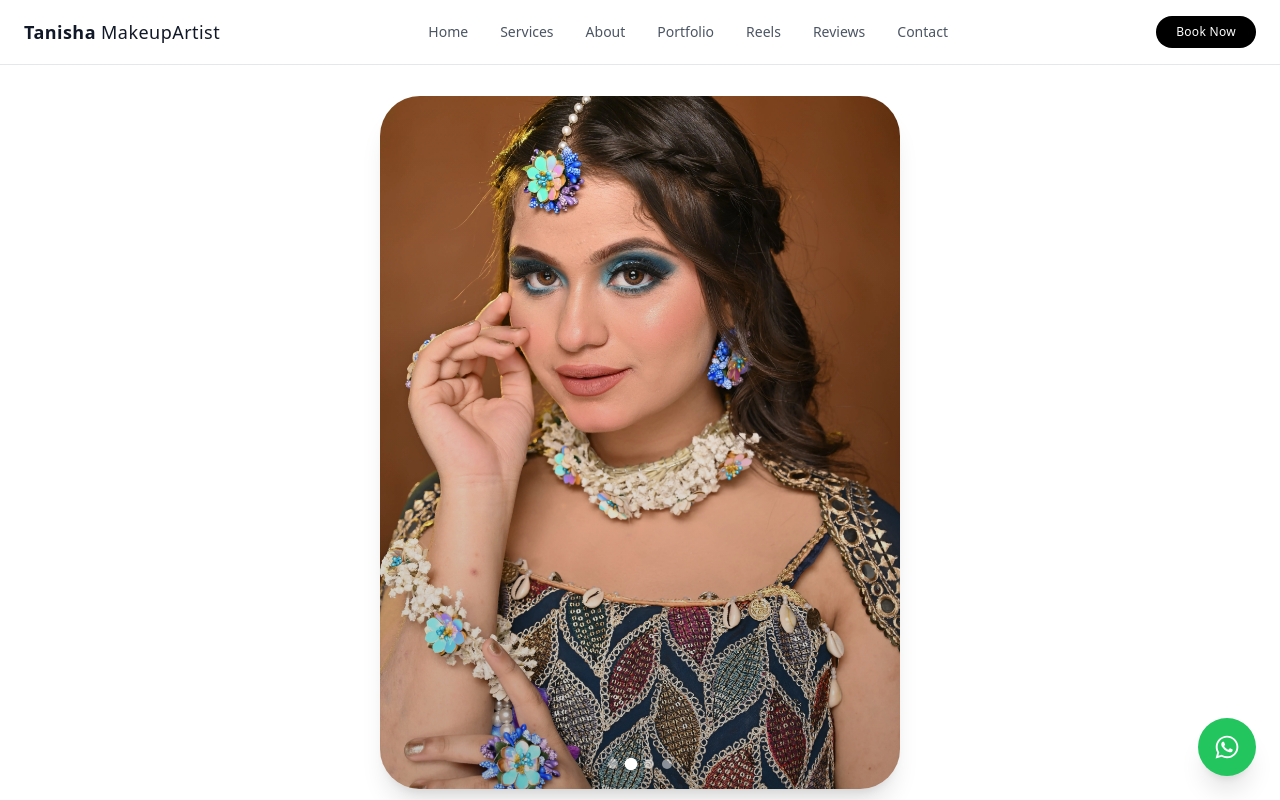
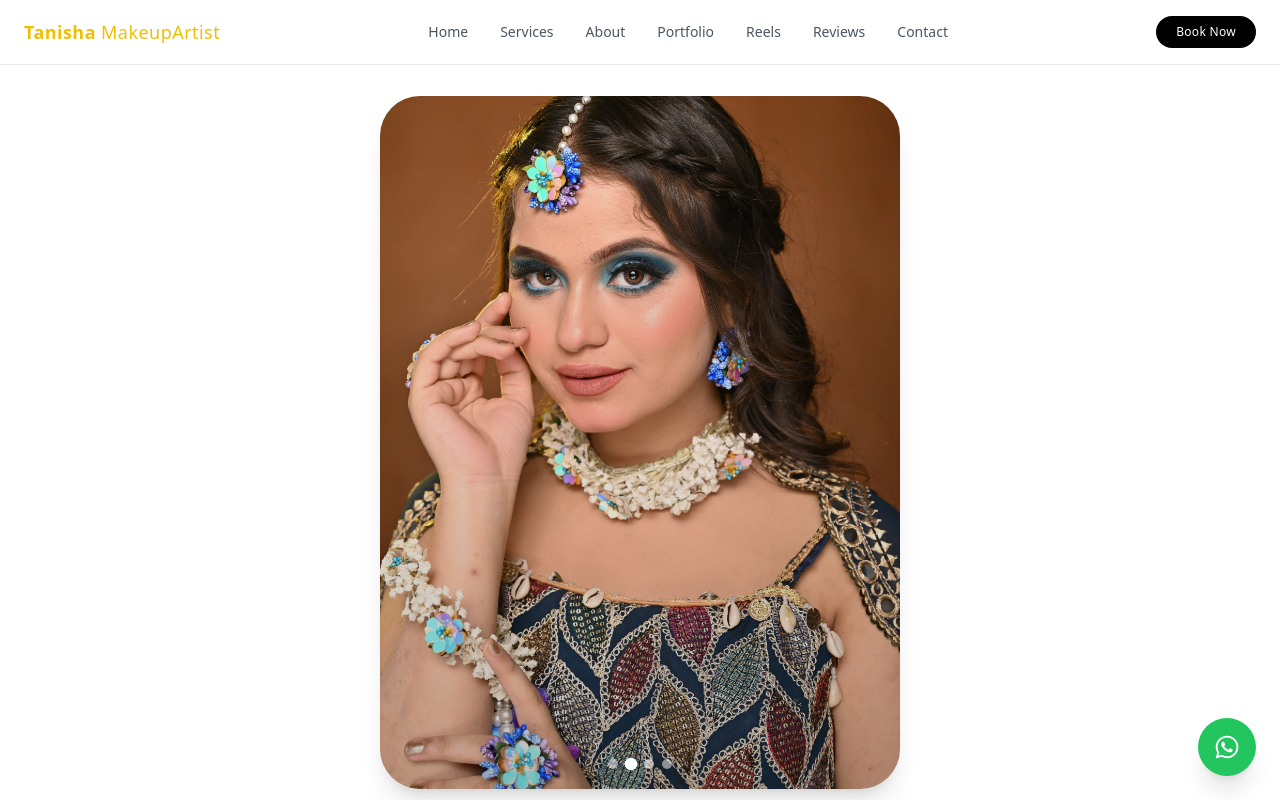
Before and after one commit to mithunhalder01/tanisha-makeup-artist, a React (Vite) app: page / in a window 1280 px wide. Shown: the top 800 px of the page. Built offline with nearby package versions, Linux system fonts and the light colour scheme.

Commit message:
Fix: Vite image import issue

```diff
--- a/src/components/common/Footer.jsx
+++ b/src/components/common/Footer.jsx
@@ -7,7 +7,7 @@ const Footer = () => {
 
         {/* BRAND INFO */}
         <div>
-          <h3 className="text-lg font-semibold">
+          <h3 className="text-lg font-semibold" style={{ color: '#EFBF04' }}>
             Tanisha <span className="font-light">MakeupArtist</span>
           </h3>
           <p className="mt-4 text-sm text-gray-500 leading-relaxed">
--- a/src/components/common/Navbar.jsx
+++ b/src/components/common/Navbar.jsx
@@ -29,7 +29,7 @@ const Navbar = () => {
       <div className="max-w-7xl mx-auto px-6 py-4 flex items-center justify-between">
 
         {/* LOGO / BRAND */}
-        <h1 className="text-lg font-semibold tracking-wide">
+        <h1 className="text-lg font-semibold tracking-wide " style={{ color: '#EFBF04' }}>
           Tanisha <span className="font-light">MakeupArtist</span>
         </h1>
 
```
